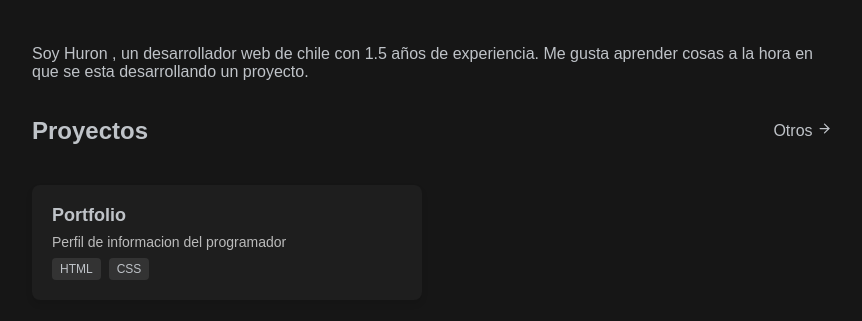
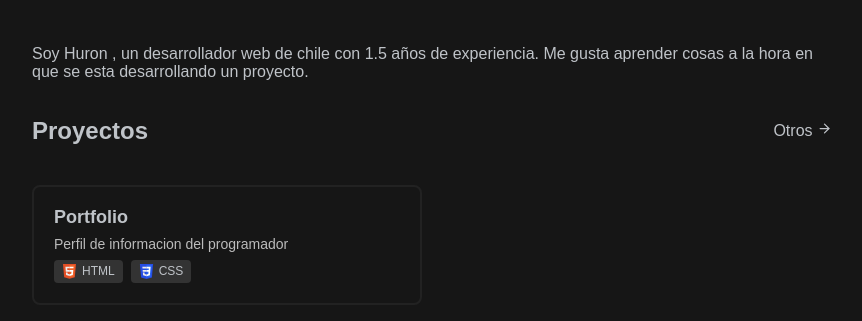
Before and after one commit to Hur0nZ/Portfolio, a plain HTML site: page index.html in a window 1280 px wide. Shown: the part 85-406 px from the top of the page, without its empty margins (208-1070 px from the left). Drawn offline with Linux system fonts and the light colour scheme.

Commit message:
Avances Portfolio | Posicionamiento de logos con texto

```diff
--- a/index.html
+++ b/index.html
@@ -69,8 +69,13 @@
                     <div class="card-title"> Portfolio </div>
                     <div class="card-description">Perfil de informacion del programador</div>
                     <div class="tech-icons">
-                        <span>HTML</span>
-                        <span>CSS</span>
+                        <span title="HTML"> <svg  width="15" height="15" xmlns="http://www.w3.org/2000/svg" viewBox="0 0 452 520">
+                            <path fill="#e34f26" d="M41 460L0 0h451l-41 460-185 52" />
+                            <path fill="#ef652a" d="M226 472l149-41 35-394H226" />
+                            <path fill="#ecedee" d="M226 208h-75l-5-58h80V94H84l15 171h127zm0 147l-64-17-4-45h-56l7 89 117 32z"/>
+                            <path fill="#fff" d="M226 265h69l-7 73-62 17v59l115-32 16-174H226zm0-171v56h136l5-56z"/>
+                          </svg>HTML</span>
+                        <span title="CSS"><svg xmlns="http://www.w3.org/2000/svg" width="15" height="15" viewBox="0 0 512 512"><path fill="#264de4" d="M71.357 460.819 30.272 0h451.456l-41.129 460.746L255.724 512z"/><path fill="#2965f1" d="m405.388 431.408 35.148-393.73H256v435.146z"/><path fill="#ebebeb" d="m124.46 208.59 5.065 56.517H256V208.59zm-5.041-57.875H256V94.197H114.281zM256 355.372l-.248.066-62.944-16.996-4.023-45.076h-56.736l7.919 88.741 115.772 32.14.26-.073z"/><path fill="#fff" d="M255.805 208.59v56.517H325.4l-6.56 73.299-63.035 17.013v58.8l115.864-32.112.85-9.549 13.28-148.792 1.38-15.176 10.203-114.393H255.805v56.518h79.639L330.3 208.59z"/></svg>CSS</span>
                     </div>
                 </div>
             </div>
--- a/styles.css
+++ b/styles.css
@@ -56,10 +56,9 @@ a:hover{
 }
 
 .card {
-    background: #1e1e1e;
+    border: 2px solid #222; /* borde de la tarjeta */
     padding: 20px;
     border-radius: 8px;
-    box-shadow: 0 4px 6px rgba(0, 0, 0, 0.1);
     position: relative;
     overflow: hidden;
 }
@@ -74,6 +73,7 @@ a:hover{
     margin: 8px 0;
 }
 .tech-icons {
+
     display: flex;
     gap: 8px;
     flex-wrap: wrap;
@@ -83,4 +83,10 @@ a:hover{
     padding: 4px 8px;
     border-radius: 4px;
     font-size: 12px;
+
 }
+
+.tech-icons span svg {
+    margin-right: 5px; /* O 10px si quieres más separación */
+    vertical-align: middle; /* Para alinearlo mejor con el texto */
+}
```
